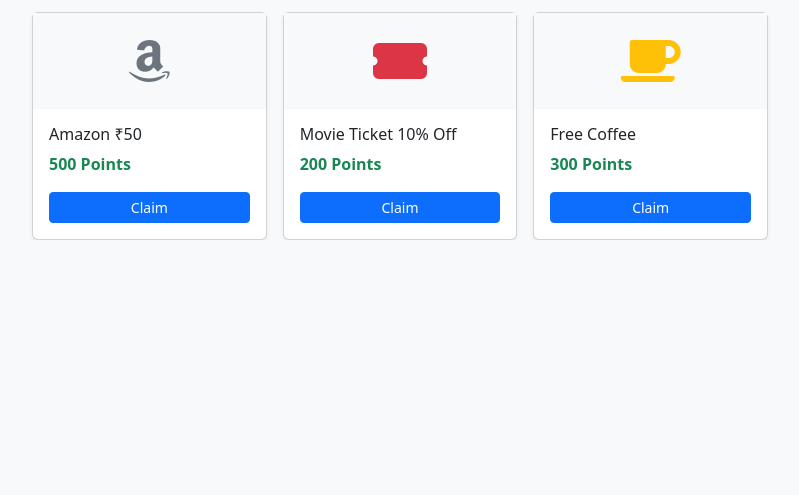
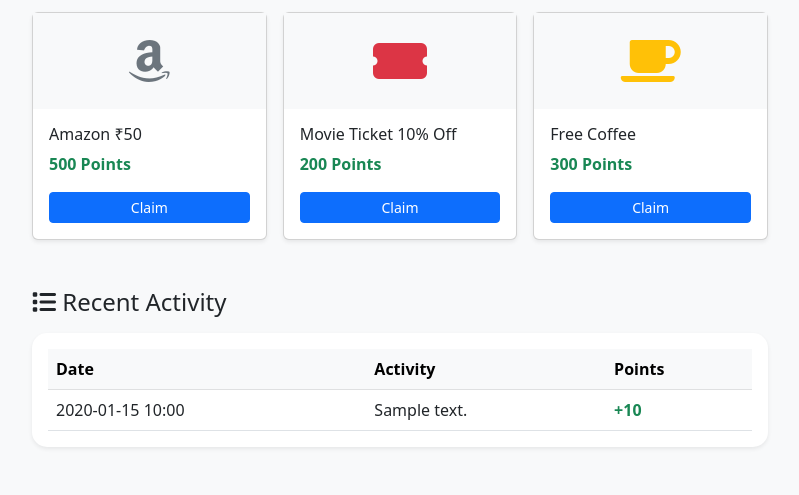
Before and after one commit to bondreamey2006/rvm-rewards-backend, a Flask app: template templates/dashboard.html in a window 1280 px wide. Shown: the part 758-1253 px from the top of the page, without its empty margins (240-1039 px from the left). Before the commit the page ends 998 px from the top, so only its background shows below. Run offline with Flask 3, Linux system fonts and the light colour scheme; the template is opened without the code that fills it: most values are stand-ins (such as "Sample title", 1, 10 or a date in 2020); parts of the project's set-up code (start-up, migrations or seed data) failed here and were passed over.

Commit message:
Added transaction history

```diff
--- a/app.py
+++ b/app.py
@@ -62,14 +62,45 @@ def dashboard():
     user_ref = db.collection('users').document(user_id)
     doc = user_ref.get()
 
-    user_data = doc.to_dict() if doc.exists else {}
-    points = user_data.get('points', 0)
+    points = 0
+    if doc.exists:
+        points = doc.to_dict().get('points', 0)
 
-    # Fetch Recent Transactions (Optional: Create a subcollection for history)
-    # This is just a placeholder for now
-    history = []
+    # --- NEW CODE: Fetch History ---
+    # Get last 10 transactions for THIS user
+    try:
+        history_ref = db.collection('history').where('user_id', '==', user_id).order_by('timestamp', direction=firestore.Query.DESCENDING).limit(10)
+        history_docs = history_ref.stream()
 
-    return render_template('dashboard.html', user_id=user_id, points=points)
+        transactions = []
+        for h in history_docs:
+            data = h.to_dict()
+            transactions.append(data)
+    except Exception as e:
+        print(f"Error fetching history: {e}")
+        transactions = []
+    # -------------------------------
+
+    return render_template('dashboard.html', user_id=user_id, points=points, transactions=transactions)
+
+# --- ADMIN ROUTE (New) ---
+@app.route('/admin')
+def admin_panel():
+    # In a real app, add a password check here!
+
+    # Fetch ALL history from ALL users (limit to last 50)
+    try:
+        history_ref = db.collection('history').order_by('timestamp', direction=firestore.Query.DESCENDING).limit(50)
+        history_docs = history_ref.stream()
+
+        all_transactions = []
+        for h in history_docs:
+            all_transactions.append(h.to_dict())
+    except Exception as e:
+        print(f"Error fetching admin history: {e}")
+        all_transactions = []
+
+    return render_template('admin.html', transactions=all_transactions)
 
 # --- MACHINE API ROUTES ---
 # Your RVM machine sends data here
@@ -107,10 +138,21 @@ def deposit():
                 "created_at": datetime.datetime.now()
             })
 
+        # --- NEW CODE: Log the Deposit ---
+        db.collection('history').add({
+            "user_id": user_id,
+            "type": "deposit",
+            "description": f"Deposited {count} {item_type}(s)",
+            "points": total_points,
+            "timestamp": datetime.datetime.now()
+        })
+        # -------------------------------
+
         return jsonify({"status": "success", "added_points": total_points, "user": user_id})
 
     except Exception as e:
         return jsonify({"status": "error", "message": str(e)}), 500
+
 # --- REDEMPTION ROUTE ---
 @app.route('/api/redeem', methods=['POST'])
 def redeem():
@@ -136,18 +178,20 @@ def redeem():
             "points": firestore.Increment(-cost)
         })
 
-        # (Optional) Log this transaction in a separate collection so you can track it
-        db.collection('redemptions').add({
+        # --- NEW CODE: Log the Redemption ---
+        db.collection('history').add({
             "user_id": user_id,
-            "reward": reward_name,
-            "cost": cost,
-            "timestamp": datetime.datetime.now(),
-            "status": "pending_approval" # You can check this later to give them the physical item
+            "type": "redemption",
+            "description": f"Redeemed: {reward_name}",
+            "points": -cost,  # Negative number for spending
+            "timestamp": datetime.datetime.now()
         })
+        # -------------------------------
 
         return jsonify({"status": "success", "new_balance": current_points - cost})
 
     except Exception as e:
         return jsonify({"status": "error", "message": str(e)}), 500
+
 if __name__ == '__main__':
     app.run(debug=True)
--- a/templates/dashboard.html
+++ b/templates/dashboard.html
@@ -30,7 +30,7 @@
                         <i class="fas fa-history fa-2x text-info mb-2"></i>
                         <h5>History</h5>
                         <p class="small text-muted">Past deposits</p>
-                        <button class="btn btn-outline-secondary btn-sm">View Log</button>
+                        <a href="#history-section" class="btn btn-outline-secondary btn-sm">View Log</a>
                     </div>
                 </div>
             </div>
@@ -84,14 +84,48 @@
                             </div>
                         </div>
                     </div>
-                </div> </div> </div> </div> </div>
-<script>
+                </div>
+            </div>
+
+            <div id="history-section">
+                <h4 class="mt-5 mb-3"><i class="fas fa-list"></i> Recent Activity</h4>
+                <div class="card card-custom p-3 shadow-sm">
+                    <div class="table-responsive">
+                        <table class="table table-hover mb-0">
+                            <thead class="table-light">
+                                <tr>
+                                    <th>Date</th>
+                                    <th>Activity</th>
+                                    <th>Points</th>
+                                </tr>
+                            </thead>
+                            <tbody>
+                                {% for t in transactions %}
+                                <tr>
+                                    <td>{{ t.timestamp.strftime('%Y-%m-%d %H:%M') }}</td>
+                                    <td>{{ t.description }}</td>
+                                    <td class="{{ 'text-success' if t.points > 0 else 'text-danger' }} fw-bold">
+                                        {{ '+' if t.points > 0 else '' }}{{ t.points }}
+                                    </td>
+                                </tr>
+                                {% else %}
+                                <tr>
+                                    <td colspan="3" class="text-center text-muted py-3">No recent activity found.</td>
+                                </tr>
+                                {% endfor %}
+                            </tbody>
+                        </table>
+                    </div>
+                </div>
+            </div>
+
+            <div class="mb-5"></div> </div> </div> </div> <script>
 async function redeemReward(rewardName, cost) {
     if (!confirm(`Are you sure you want to redeem ${rewardName} for ${cost} points?`)) {
         return;
     }
 
-    const userId = "{{ user_id }}"; // Gets the ID from the HTML
+    const userId = "{{ user_id }}";
 
     try {
         const response = await fetch('/api/redeem', {
@@ -110,7 +144,7 @@ async function redeemReward(rewardName, cost) {
 
         if (data.status === 'success') {
             alert(`Success! You redeemed ${rewardName}. New Balance: ${data.new_balance}`);
-            location.reload(); // Refresh page to show new points
+            location.reload();
         } else {
             alert("Error: " + data.message);
         }
@@ -121,6 +155,4 @@ async function redeemReward(rewardName, cost) {
 }
 </script>
 
-
-
-                {% endblock %}
+{% endblock %}
```
